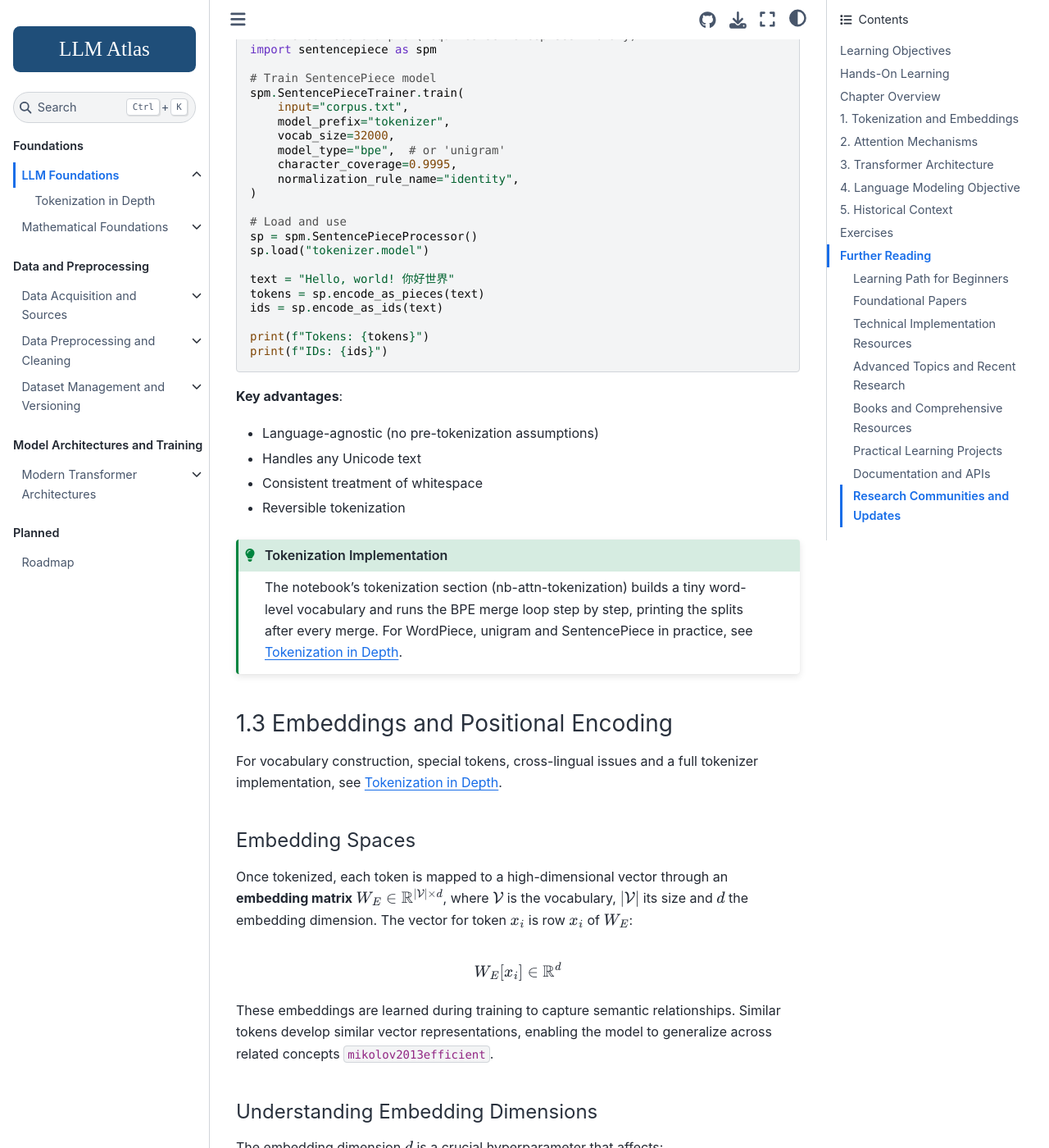
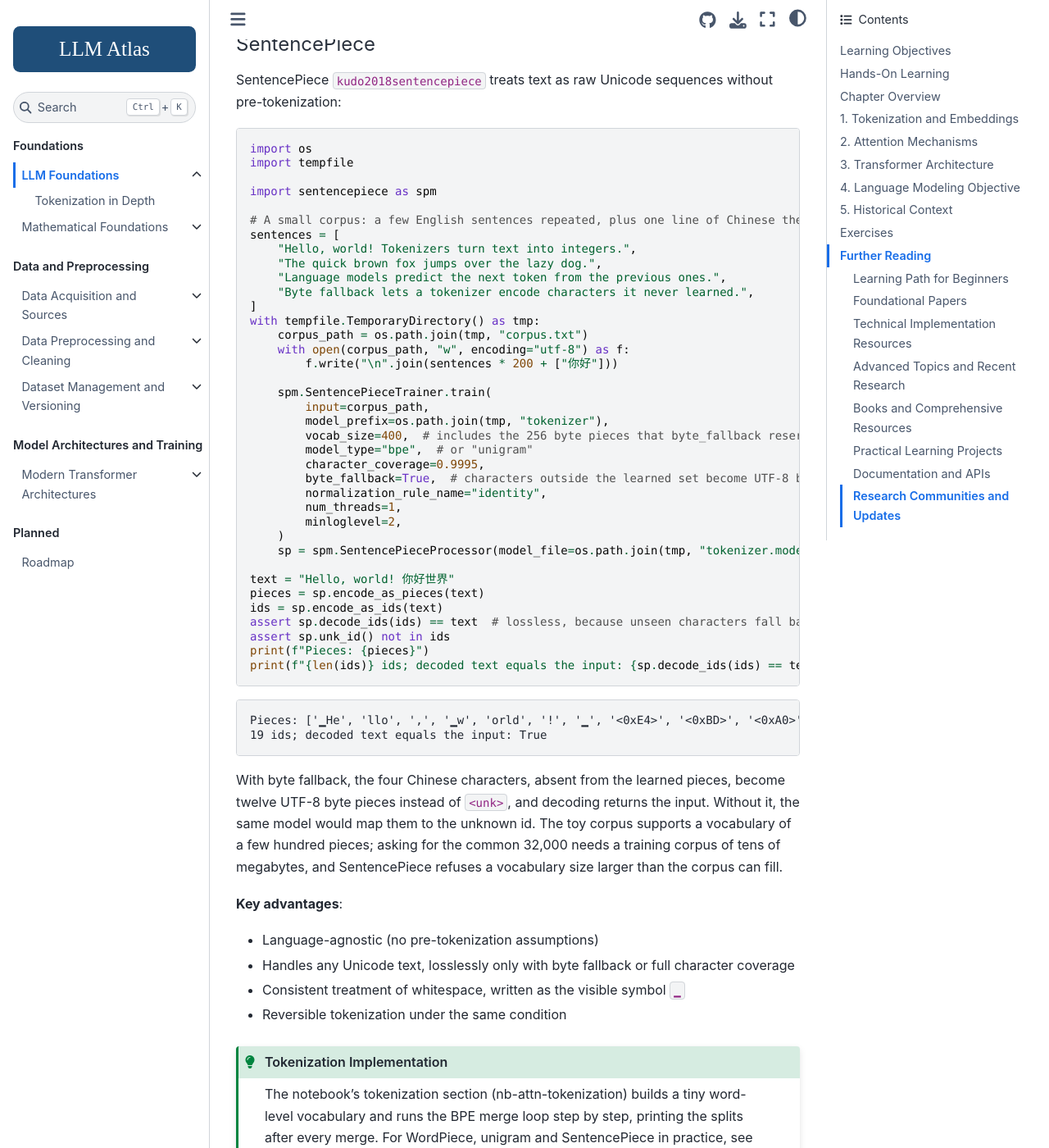
Before and after one commit to Beaker12/llmatlas, a Jupyter Book: the page built from chapters/01-foundations/index.md, in a window 1280 px wide and 1400 px high, scrolled down 6387 px. Shown: the whole window at 82% size. Built offline with Jupyter Book 1.0.4 settings and Sphinx 7.4.7 and the Sphinx Book theme 1.1.4, drawn with Linux system fonts in a browser that asks for light colours; pages that are not in the unit, such as notebooks, are missing from menus; cross-references to code outside the pages are shown as plain code; some of the changed text lies outside the part shown.

Commit message:
Chapter 1: reversible byte-level tokenizer and real tokenizer outputs
The deep-dive tokenizer is now byte-level BPE with a 256-byte base vocabulary, whitespace kept in tokens, no text preprocessing and no frequency cut-off, so every text round-trips; the tests pin the new special-token ids and metric names and round-trip punctuation, double spaces, newlines and CJK. The SentencePiece listing writes its own corpus, uses byte_fallback and round-trips Chinese text. Hard-coded tokenizations are replaced by the outputs of tiktoken's gpt2, cl100k_base and o200k_base encodings, in network fences that send LLMATLAS_USER_AGENT. Both BPE demos now split unseen words, the notebook corpus repeats words, and the character-level row of the granularity table is corrected. Notebook re-executed offline.

````diff
--- a/chapters/01-foundations/index.md
+++ b/chapters/01-foundations/index.md
@@ -74,7 +74,7 @@
 | ----------- | ------------------ | --------------- | ------------ | ------------------ |
 | Word-level  | Very Large (>100k) | Short           | Poor         | High               |
 | Subword     | 32k-256k           | Medium          | Good         | Medium             |
-| Character   | Small (\<100)      | Very Long       | Perfect      | Low                |
+| Character   | ~10²–10⁴ (script dependent) | Very Long | Good (unseen characters are still OOV) | Low |
 | Byte-level  | Fixed (256)        | Longest         | Perfect      | Lowest             |
 
 (sec-ch1-vocabulary-size-dilemma)=
@@ -236,9 +236,16 @@
 # Example usage
 corpus = ["hello", "world", "hello", "help", "held"]
 bpe = SimpleBPE()
-bpe.train(corpus, num_merges=10)
-tokens = bpe.encode("hello world")
-print(f"Tokens: {tokens}")
+bpe.train(corpus, num_merges=4)
+print(f"Merges: {bpe.merges}")
+print(f"Tokens: {bpe.encode('helper')}")  # an unseen word splits into learned subwords and characters
+```
+
+% output
+
+```text
+Merges: [('h', 'e'), ('he', 'l'), ('hel', 'l'), ('hell', 'o')]
+Tokens: ['hel', 'p', 'e', 'r', '</w>']
 ```
 
 **BPE Evolution**:
@@ -255,37 +262,60 @@
 SentencePiece {cite}`kudo2018sentencepiece` treats text as raw Unicode sequences without pre-tokenization:
 
 ```python
-# SentencePiece example (requires sentencepiece library)
+import os
+import tempfile
+
 import sentencepiece as spm
 
-# Train SentencePiece model
-spm.SentencePieceTrainer.train(
-    input="corpus.txt",
-    model_prefix="tokenizer",
-    vocab_size=32000,
-    model_type="bpe",  # or 'unigram'
-    character_coverage=0.9995,
-    normalization_rule_name="identity",
-)
+# A small corpus: a few English sentences repeated, plus one line of Chinese the model will rarely see.
+sentences = [
+    "Hello, world! Tokenizers turn text into integers.",
+    "The quick brown fox jumps over the lazy dog.",
+    "Language models predict the next token from the previous ones.",
+    "Byte fallback lets a tokenizer encode characters it never learned.",
+]
+with tempfile.TemporaryDirectory() as tmp:
+    corpus_path = os.path.join(tmp, "corpus.txt")
+    with open(corpus_path, "w", encoding="utf-8") as f:
+        f.write("\n".join(sentences * 200 + ["你好"]))
 
-# Load and use
-sp = spm.SentencePieceProcessor()
-sp.load("tokenizer.model")
+    spm.SentencePieceTrainer.train(
+        input=corpus_path,
+        model_prefix=os.path.join(tmp, "tokenizer"),
+        vocab_size=400,  # includes the 256 byte pieces that byte_fallback reserves
+        model_type="bpe",  # or "unigram"
+        character_coverage=0.9995,
+        byte_fallback=True,  # characters outside the learned set become UTF-8 byte pieces, not <unk>
+        normalization_rule_name="identity",
+        num_threads=1,
+        minloglevel=2,
+    )
+    sp = spm.SentencePieceProcessor(model_file=os.path.join(tmp, "tokenizer.model"))
 
 text = "Hello, world! 你好世界"
-tokens = sp.encode_as_pieces(text)
+pieces = sp.encode_as_pieces(text)
 ids = sp.encode_as_ids(text)
+assert sp.decode_ids(ids) == text  # lossless, because unseen characters fall back to bytes
+assert sp.unk_id() not in ids
+print(f"Pieces: {pieces}")
+print(f"{len(ids)} ids; decoded text equals the input: {sp.decode_ids(ids) == text}")
+```
 
-print(f"Tokens: {tokens}")
-print(f"IDs: {ids}")
+% output
+
+```text
+Pieces: ['▁He', 'llo', ',', '▁w', 'orld', '!', '▁', '<0xE4>', '<0xBD>', '<0xA0>', '<0xE5>', '<0xA5>', '<0xBD>', '<0xE4>', '<0xB8>', '<0x96>', '<0xE7>', '<0x95>', '<0x8C>']
+19 ids; decoded text equals the input: True
 ```
+
+With byte fallback, the four Chinese characters, absent from the learned pieces, become twelve UTF-8 byte pieces instead of `<unk>`, and decoding returns the input. Without it, the same model would map them to the unknown id. The toy corpus supports a vocabulary of a few hundred pieces; asking for the common 32,000 needs a training corpus of tens of megabytes, and SentencePiece refuses a vocabulary size larger than the corpus can fill.
 
 **Key advantages**:
 
 - Language-agnostic (no pre-tokenization assumptions)
-- Handles any Unicode text
-- Consistent treatment of whitespace
-- Reversible tokenization
+- Handles any Unicode text, losslessly only with byte fallback or full character coverage
+- Consistent treatment of whitespace, written as the visible symbol `▁`
+- Reversible tokenization under the same condition
 
 ```{admonition} Tokenization Implementation
 :class: tip
@@ -411,14 +441,13 @@
 # pseudo-code: `embedding_matrix` and `token_to_id` come from a trained model
 # Example: How "unhappiness" might be tokenized and embedded
 text = "unhappiness"
-tokens = ["un", "happiness"]  # Example BPE tokenization
+tokens = ["un", "h", "appiness"]  # tiktoken's gpt2, cl100k_base and o200k_base all give this split
 
 # Each token gets its own embedding
-un_embedding = embedding_matrix[token_to_id["un"]]  # [d_model]
-happiness_embedding = embedding_matrix[token_to_id["happiness"]]  # [d_model]
+token_embeddings = [embedding_matrix[token_to_id[t]] for t in tokens]  # 3 vectors of size [d_model]
 
 # The model sees these as separate tokens in sequence
-# It must learn that "un" is a negation prefix
+# The split does not follow the morphemes un + happi + ness; the model must still learn that "un" negates
 # This happens through attention and context
 ```
 
````
Also changed, not shown: chapters/01-foundations/tokenization-deep-dive.md (+208 -267 lines), 2 other files.
